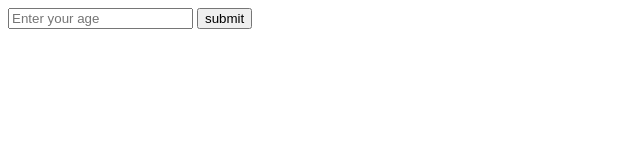
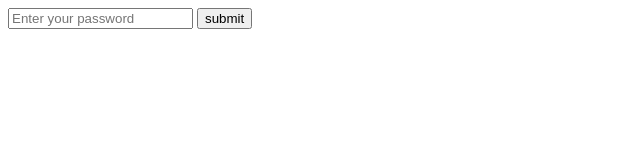
Before and after one commit to filedownloade/filedownloade.github.io, a plain HTML site: page index.html in a window 1280 px wide. Shown: the full height of the page, 0-640 px from the left. Drawn offline with Linux system fonts and the light colour scheme.

Commit message:
Update index.html

```diff
--- a/index.html
+++ b/index.html
@@ -1,4 +1,4 @@
-<input type="input" id="name" placeholder="Enter your age">
+<input type="input" id="name" placeholder="Enter your password">
   <button onclick="namecal()">submit</button>
 
 <script src="index.js"></script>
```
